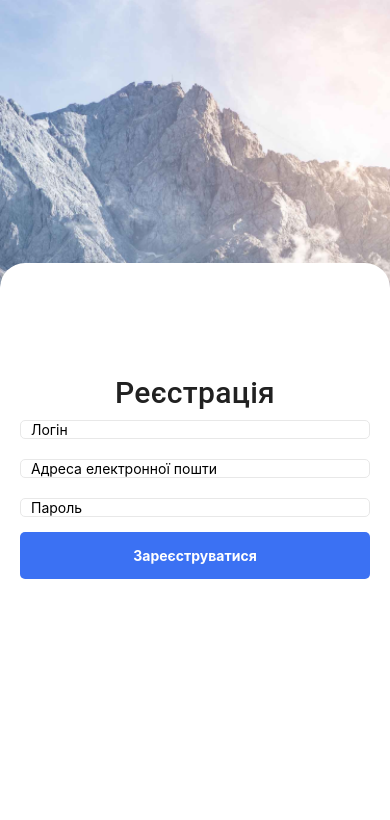
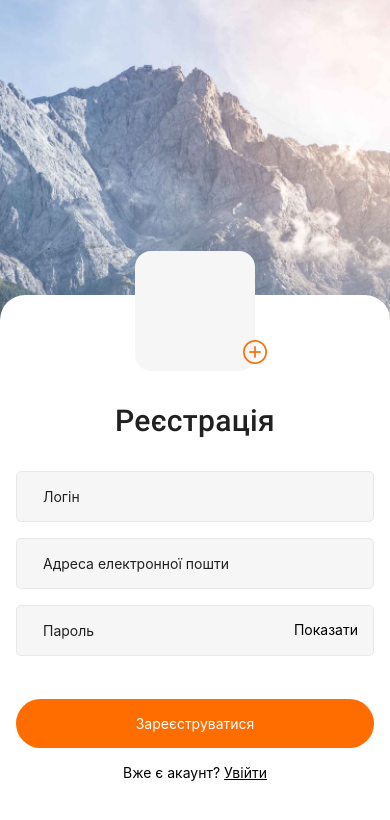
Before and after one commit to Stepaniuk-Den/TestReactNative, a React Native app: screen / in a window 390 px wide. Shown: the top 820 px of the page. Built offline with nearby package versions, Linux system fonts and the light colour scheme.

Commit message:
update background, login and registration styles

```diff
--- a/App.js
+++ b/App.js
@@ -1,43 +1,50 @@
 import { StatusBar } from "expo-status-bar";
-import { ImageBackground, SafeAreaView, StyleSheet } from "react-native";
+import { ImageBackground, StyleSheet, View } from "react-native";
+import { useFonts } from "expo-font";
 import RegistrationScreen from "./src/Screens/RegistrationScreen";
-import useFonts from "expo-font";
+import LoginScreen from "./src/Screens/LoginScreen";
 
 export default function App() {
-  // const [fontsLoaded] = useFonts({
-  //   "Roboto-Regular": require("./assets/fonts/Roboto-Regular.ttf"),
-  // });
+  const isRegistered = false;
+  const [fontsLoaded] = useFonts({
+    "Roboto-Regular": require("./assets/fonts/Roboto-Regular.ttf"),
+    "Roboto-Medium": require("./assets/fonts/Roboto-Medium.ttf"),
+  });
 
-  // if (!fontsLoaded) {
-  //   return null;
-  // }
+  if (!fontsLoaded) {
+    return null;
+  }
 
   return (
-    <SafeAreaView style={styles.root}>
+    <View style={styles.root}>
       <ImageBackground
         style={styles.image}
         source={require("./assets/images/PhotoBG.png")}
       >
-        {/* <StatusBar style="auto" /> */}
-        <RegistrationScreen />
+        {!isRegistered ? <RegistrationScreen /> : <LoginScreen />}
       </ImageBackground>
-    </SafeAreaView>
+      {/* <StatusBar style="auto" /> */}
+    </View>
   );
 }
 
 const styles = StyleSheet.create({
   root: {
     flex: 1,
+    display: "flex",
     backgroundColor: "#ffd",
-    width: "100%",
-    height: "100%",
+    // width: "100%",
+    // height: "100%",
 
     alignItems: "center",
-    justifyContent: "center",
+    justifyContent: "flex-end",
   },
   image: {
     flex: 1,
     width: "100%",
-    height: "100%",
+    // height: "100%",
+    alignItems: "center",
+    justifyContent: "flex-end",
+    resizeMode: "stretch",
   },
 });
--- /dev/null
+++ b/src/Screens/LoginScreen.jsx
@@ -0,0 +1,91 @@
+import { View, Text, StyleSheet } from "react-native";
+import React, { useState } from "react";
+import CustomInput from "../components/CustomInput/CustomInput";
+import CustomButton from "../components/CustomButton/CustomButton";
+
+const LoginScreen = () => {
+  const [password, setPassword] = useState("");
+  const [email, setEmail] = useState("");
+
+  const onSignUpPressed = () => {
+    console.warn("Sign up");
+  };
+  const onSignInPressed = () => {
+    console.warn("Sign in");
+  };
+  return (
+    <View style={styles.root}>
+      <Text style={styles.title}>Увійти</Text>
+      <CustomInput
+        placeholder="Адреса електронної пошти"
+        value={email}
+        setValue={setEmail}
+      />
+      <View style={styles.password}>
+        <CustomInput
+          placeholder="••••••••••••"
+          value={password}
+          setValue={setPassword}
+        />
+        <View style={styles.textVisible}>
+          <Text>Показати</Text>
+        </View>
+      </View>
+      <CustomButton text="Увійти" onPress={onSignInPressed} type="PRIMARY" />
+      {/* <CustomButton
+        text="Немає акаунту? Зареєструватися"
+        onPress={onSignUpPressed}
+        type="TERTIARY"
+      /> */}
+      <View style={styles.textReg}>
+        <Text>Немає акаунту? </Text>
+        <Text style={styles.textRegClick} onPress={onSignUpPressed}>
+          Зареєструватися
+        </Text>
+      </View>
+    </View>
+  );
+};
+
+const styles = StyleSheet.create({
+  root: {
+    backgroundColor: "#fff",
+    // flex: 1,
+    alignItems: "center",
+    padding: 16,
+    width: "100%",
+    height: 489,
+    borderTopLeftRadius: 25,
+    borderTopRightRadius: 25,
+  },
+  title: {
+    marginTop: 32,
+    marginBottom: 17,
+    color: "#212121",
+    textAlign: "center",
+    fontFamily: "Roboto-Medium",
+    fontSize: 30,
+    fontStyle: "normal",
+    // fontWeight: 500,
+    letterSpacing: 0.3,
+  },
+  textReg: {
+    flexDirection: "row",
+    color: "#1B4371",
+    marginTop: 16,
+  },
+  textRegClick: {
+    textDecorationLine: "underline",
+  },
+  password: {
+    position: "relative",
+    width: "100%",
+  },
+  textVisible: {
+    position: "absolute",
+    top: 32,
+    right: 16,
+  },
+});
+
+export default LoginScreen;
--- a/src/Screens/RegistrationScreen.js
+++ /dev/null
@@ -1,62 +0,0 @@
-import React, { useState } from "react";
-import { StyleSheet, Text, View } from "react-native";
-import CustomInput from "../components/CustomInput";
-import CustomButton from "../components/CustomButton";
-
-const RegistrationScreen = () => {
-  const [username, setUsername] = useState("");
-  const [password, setPassword] = useState("");
-  const [email, setEmail] = useState("");
-
-  const onSignInPressed = () => {
-    console.warn("Sign in");
-  };
-
-  return (
-    <View style={styles.root}>
-      <Text style={styles.title}>Реєстрація</Text>
-      <CustomInput
-        placeholder="Логін"
-        value={username}
-        setValue={setUsername}
-      />
-      <CustomInput
-        placeholder="Адреса електронної пошти"
-        value={email}
-        setValue={setEmail}
-      />
-      <CustomInput
-        placeholder="Пароль"
-        value={password}
-        setValue={setPassword}
-      />
-      <CustomButton text="Зареєструватися" onPress={onSignInPressed} />
-    </View>
-  );
-};
-
-const styles = StyleSheet.create({
-  root: {
-    backgroundColor: "#fff",
-    flex: 1,
-    alignItems: "center",
-    padding: 20,
-    width: "100%",
-    marginTop: 263,
-    borderTopLeftRadius: 25,
-    borderTopRightRadius: 25,
-  },
-  title: {
-    marginTop: 92,
-    color: "#212121",
-    textAlign: "center",
-    fontFamily: "Roboto",
-    fontSize: 30,
-    fontStyle: "normal",
-    fontWeight: 500,
-    lineHeight: "normal",
-    letterSpacing: 0.3,
-  },
-});
-
-export default RegistrationScreen;
--- /dev/null
+++ b/src/Screens/RegistrationScreen.jsx
@@ -0,0 +1,126 @@
+import React, { useState } from "react";
+import { StyleSheet, Text, View } from "react-native";
+import CustomInput from "../components/CustomInput";
+import CustomButton from "../components/CustomButton";
+import { AntDesign } from "@expo/vector-icons";
+
+const RegistrationScreen = () => {
+  const [username, setUsername] = useState("");
+  const [password, setPassword] = useState("");
+  const [email, setEmail] = useState("");
+
+  const onSignUpPressed = () => {
+    console.warn("Sign up");
+  };
+  const onSignInPressed = () => {
+    console.warn("Sign in");
+  };
+
+  return (
+    <View style={styles.root}>
+      <View style={styles.avatar}>
+        <View style={styles.addIconContainer}>
+          <AntDesign style={styles.addIcon} name="pluscircleo" size={24} />
+        </View>
+      </View>
+      <Text style={styles.title}>Реєстрація</Text>
+      <CustomInput
+        placeholder="Логін"
+        value={username}
+        setValue={setUsername}
+      />
+      <CustomInput
+        placeholder="Адреса електронної пошти"
+        value={email}
+        setValue={setEmail}
+      />
+      <View style={styles.password}>
+        <CustomInput
+          placeholder="Пароль"
+          value={password}
+          setValue={setPassword}
+        />
+        <View style={styles.textVisible}>
+          <Text>Показати</Text>
+        </View>
+      </View>
+      <CustomButton
+        text="Зареєструватися"
+        onPress={onSignUpPressed}
+        type="PRIMARY"
+      />
+      {/* <CustomButton
+        text="Вже є акаунт? Увійти"
+        onPress={onSignInPressed}
+        type="TERTIARY"
+      /> */}
+      <View style={styles.textReg}>
+        <Text>Вже є акаунт? </Text>
+        <Text style={styles.textRegClick} onPress={onSignInPressed}>
+          Увійти
+        </Text>
+      </View>
+    </View>
+  );
+};
+
+const styles = StyleSheet.create({
+  root: {
+    position: "relative",
+    backgroundColor: "#fff",
+    // flex: 1,
+    alignItems: "center",
+    padding: 16,
+    width: "100%",
+    height: 549,
+    // marginTop: 263,
+    borderTopLeftRadius: 25,
+    borderTopRightRadius: 25,
+  },
+  title: {
+    marginTop: 92,
+    marginBottom: 17,
+    color: "#212121",
+    textAlign: "center",
+    fontFamily: "Roboto-Medium",
+    fontSize: 30,
+    fontStyle: "normal",
+    // fontWeight: 500,
+    letterSpacing: 0.3,
+  },
+  avatar: {
+    position: "absolute",
+    backgroundColor: "#f6f6f6",
+    borderRadius: 16,
+    width: 120,
+    height: 120,
+    marginTop: -60,
+  },
+  addIcon: {
+    color: "#FF6C00",
+  },
+  addIconContainer: {
+    position: "absolute",
+    right: -12,
+    top: 88,
+  },
+  textReg: {
+    flexDirection: "row",
+    color: "#1B4371",
+    marginTop: 16,
+  },
+  textRegClick: {
+    textDecorationLine: "underline",
+  },
+  password: {
+    position: "relative",
+    width: "100%",
+  },
+  textVisible: {
+    position: "absolute",
+    top: 32,
+    right: 16,
+  },
+});
+
+export default RegistrationScreen;
--- a/src/components/CustomButton/CustomButton.js
+++ /dev/null
@@ -1,26 +0,0 @@
-import { View, Text, StyleSheet, Pressable } from "react-native";
-import React from "react";
-
-const CustomButton = ({ onPress, text }) => {
-  return (
-    <Pressable onPress={onPress} style={styles.container}>
-      <Text style={styles.text}>{text}</Text>
-    </Pressable>
-  );
-};
-
-const styles = StyleSheet.create({
-  container: {
-    backgroundColor: "#3B71F3",
-    width: "100%",
-    padding: 15,
-    marginVertical: 5,
-    alignItems: "center",
-    borderRadius: 5,
-  },
-  text: {
-    fontWeight: "bold",
-    color: "white",
-  },
-});
-export default CustomButton;
--- /dev/null
+++ b/src/components/CustomButton/CustomButton.jsx
@@ -0,0 +1,43 @@
+import { View, Text, StyleSheet, Pressable } from "react-native";
+import React from "react";
+
+const CustomButton = ({ onPress, text, type }) => {
+  return (
+    <Pressable
+      onPress={onPress}
+      style={[styles.container, styles[`container_${type}`]]}
+    >
+      <Text style={[styles.text, styles[`text_${type}`]]}>{text}</Text>
+    </Pressable>
+  );
+};
+
+const styles = StyleSheet.create({
+  container: {
+    width: "100%",
+
+    alignItems: "center",
+  },
+  container_PRIMARY: {
+    backgroundColor: "#FF6C00",
+
+    paddingVertical: 16,
+    paddingHorizontal: 32,
+    marginTop: 43,
+
+    borderRadius: 100,
+  },
+
+  container_TERTIARY: {
+    marginTop: 16,
+  },
+
+  text: {
+    fontWeight: 400,
+    color: "white",
+  },
+  text_TERTIARY: {
+    color: "#1B4371",
+  },
+});
+export default CustomButton;
--- a/src/components/CustomInput/CustomInput.js
+++ b/src/components/CustomInput/CustomInput.jsx
@@ -17,12 +17,17 @@ const styles = StyleSheet.create({
   container: {
     width: "100%",
     borderColor: "#e8e8e8",
+    backgroundColor: "#f6f6f6",
+    color: "#e8e8e8",
     borderWidth: 1,
     borderRadius: 5,
     paddingHorizontal: 10,
-    marginVertical: 10,
+    marginTop: 16,
   },
-  input: {},
+  input: {
+    padding: 16,
+    color: "#212121",
+  },
 });
 
 export default CustomInput;
```
Also changed, not shown: src/Screens/LoginScreen.js (deleted, +0 -10 lines), src/Screens/PostsScreen.js (deleted), src/Screens/PostsScreen.jsx (added).
